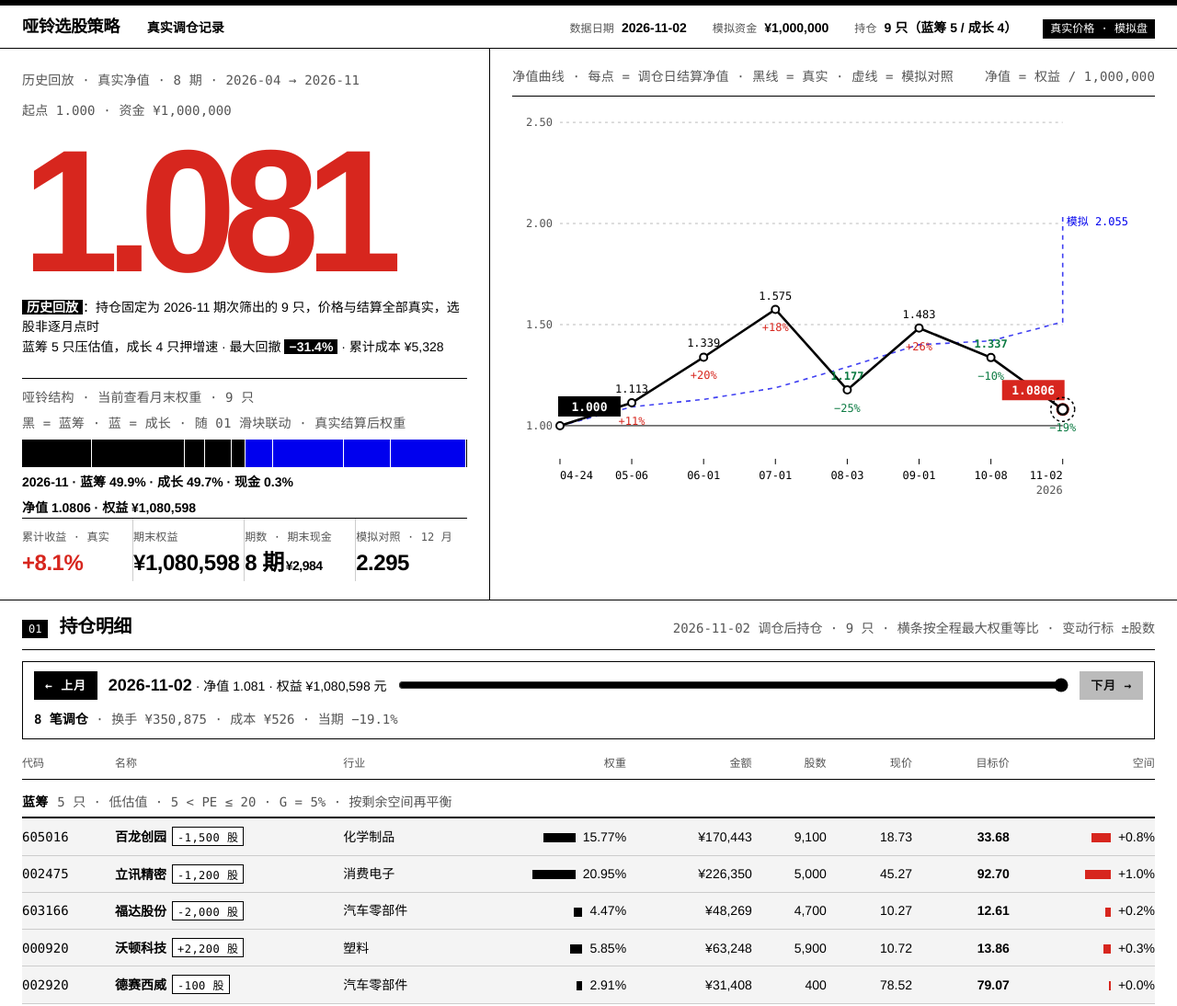
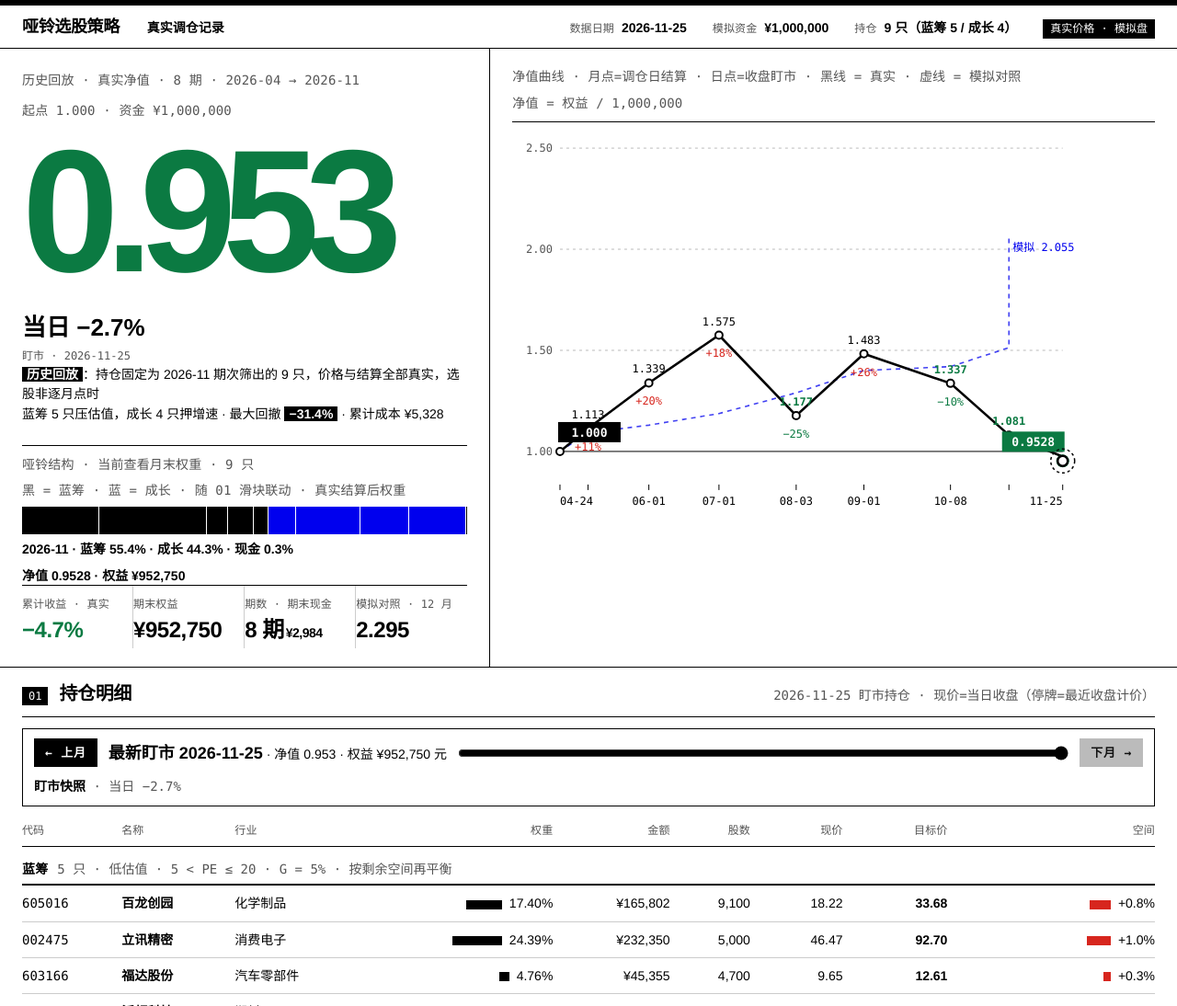
Before and after one commit to marvinxu-free/barbell-portfolio, a plain HTML site: page index.html in a window 1280 px wide. Shown: the top 1094 px of the page at 92% size. Drawn offline with Linux system fonts and the light colour scheme.

Commit message:
每日盯市 2026-11-25

```diff
--- a/index.html
+++ b/index.html
@@ -24,6 +24,9 @@ b,strong{font-weight:700}
 .hero-l{padding:24px 24px 20px;border-right:1px solid #000;display:flex;flex-direction:column;min-width:0}
 .kicker{display:flex;justify-content:space-between;align-items:baseline;gap:12px;flex-wrap:wrap}
 .big{font-size:clamp(120px,14.8vw,220px);font-weight:800;letter-spacing:-.08em;line-height:.8;margin:24px 0 18px;white-space:nowrap}
+.bigrow{display:flex;align-items:flex-end;gap:14px;flex-wrap:wrap}
+.daychg .dv{font-size:26px;font-weight:800}
+.daychg .dd{font-family:var(--mono);font-size:12px;color:#555;margin-top:4px}
 .sub{font-size:14px;line-height:1.55;max-width:36em}
 .sub b{background:#000;color:#fff;padding:0 5px;font-weight:700}
 .bb{margin-top:22px;border-top:1px solid #000;padding-top:10px}
@@ -147,6 +150,7 @@ footer{padding:14px 24px 30px;font-family:var(--mono);font-size:14px;color:#555;
 }
 @media (max-width:720px){
  .hero{grid-template-columns:1fr}
+ .daychg .dv{font-size:20px}
  .hero-l{border-right:none}
  .grid{grid-template-columns:1fr}
  .cell{padding:0 16px 22px}
@@ -213,7 +217,7 @@ footer{padding:14px 24px 30px;font-family:var(--mono);font-size:14px;color:#555;
 <section class="hero">
   <div class="hero-l">
     <div class="kicker"><span class="label" id="kick-l">真实净值 · 每月首交易日结算</span><span class="label">起点 1.000 · 资金 ¥1,000,000</span></div>
-    <div class="big" id="big">2.055</div>
+    <div class="bigrow"><div class="big" id="big">2.055</div><div id="daychg"></div></div>
     <p class="sub" id="hero-sub">每月首个交易日：上期持仓按当日收盘结算，再按剩余空间再平衡<br>蓝筹 5 只压估值，成长 4 只押增速。</p>
     <div class="bb">
       <div class="bb-h"><span class="label">哑铃结构 · 当前查看月末权重 · 9 只</span><span class="label">黑 = 蓝筹 · 蓝 = 成长 · 随 01 滑块联动 · 真实结算后权重</span></div>
@@ -339,8 +343,16 @@ function posNeg(x){return x>=0?'up':'dn';}
 /* ---------- 真实数据：LIVE ---------- */
 var MS=LV.months,N=MS.length,lastM=MS[N-1],firstM=MS[0];
 var CODES=LV.codes,NAME=LV.name,TGT=LV.target;
-var SIDE={};(LV.periods[0].picks.blue||[]).forEach(function(p){SIDE[p.code]='blue'});(LV.periods[0].picks.growth||[]).forEach(function(p){SIDE[p.code]='growth'});
+var SIDE={};(LV.periods[LV.periods.length-1].picks.blue||[]).forEach(function(p){SIDE[p.code]='blue'});(LV.periods[LV.periods.length-1].picks.growth||[]).forEach(function(p){SIDE[p.code]='growth'});
 var PERIODS=LV.periods;
+/* 每日盯市：月点（调仓日结算）+ 日点（收盘盯市）合并时间轴 */
+var MDATES={};MS.forEach(function(m){MDATES[m.date]=1;});
+var D=(LV.daily||[]).filter(function(r){return !MDATES[r.date];});
+var DL=LV.daily_last||null;
+var CURVE=MS.map(function(m,i){return{d:m.date,v:m.nav,mi:i};}).concat(D.map(function(r){return{d:r.date,v:r.nav,mi:-1};})).sort(function(a,b){return a.d<b.d?-1:1;});
+var NAVNOW=DL?DL.nav:lastM.nav, EQNOW=DL?DL.equity:lastM.equity;
+var VM=DL?{date:DL.date,nav:DL.nav,equity:DL.equity,cash:DL.cash,pnl:DL.pnl_day,ret:DL.ret_day,turnover:0,trade_cost:0,orders:[],holdings:DL.holdings,daily:1}:null;
+var TOP=VM?N:N-1;
 /* 目标价 / 行业 / PE 从 PORT（2026-11 期次）补齐 */
 var PR={};(P&&P.rows||[]).forEach(function(r){PR[r.code]=r;});
 var IND={};CODES.forEach(function(c){IND[c]=PR[c]?PR[c].ind:'';});
@@ -356,18 +368,21 @@ var nSells=MS.reduce(function(a,m){return a+m.orders.filter(function(o){return o
 var nBuys=MS.reduce(function(a,m){return a+m.orders.filter(function(o){return o.side==='buy'}).length},0);
 
 /* ---------- nav ---------- */
-$('nav-date').textContent=LV.end;$('nav-cap').textContent=money(1000000);
+$('nav-date').textContent=LV.daily_end||LV.end;$('nav-cap').textContent=money(1000000);
 var nB=CODES.filter(function(c){return SIDE[c]==='blue'}).length,nG=CODES.length-nB;
 $('nav-n').textContent=CODES.length+' 只（蓝筹 '+nB+' / 成长 '+nG+'）';
-$('ft-date').textContent=LV.end;
+$('ft-date').textContent=LV.daily_end||LV.end;
 
 /* ---------- hero ---------- */
 $('kick-l').textContent=(LV.replay?'历史回放 · ':'')+'真实净值 · '+N+' 期 · '+LV.start.slice(0,7)+' → '+LV.end.slice(0,7);
-$('big').textContent=lastM.nav.toFixed(3);
-$('big').style.color=lastM.nav>=1?'var(--up)':'var(--dn)';
-$('stat-ret').textContent=pct((lastM.nav-1)*100,1);$('stat-ret').style.color=lastM.nav>=1?'var(--up)':'var(--dn)';
-$('stat-eq').textContent=money(lastM.equity);
+$('big').textContent=NAVNOW.toFixed(3);
+$('big').style.color=NAVNOW>=1?'var(--up)':'var(--dn)';
+if(DL){$('daychg').innerHTML='<div class="dv '+(DL.ret_day>=0?'up':'dn')+'">当日 '+(DL.ret_day==null?'—':pct(DL.ret_day*100))+'</div><div class="dd">盯市 · '+DL.date+'</div>';$('daychg').className='daychg';}
+else{$('daychg').style.display='none';}
+$('stat-ret').textContent=pct((NAVNOW-1)*100,1);$('stat-ret').style.color=NAVNOW>=1?'var(--up)':'var(--dn)';
+$('stat-eq').textContent=money(EQNOW);
 $('stat-n').innerHTML=N+' 期<small>'+money(lastM.cash)+'</small>';
+if(D){$('chart-hl').textContent='净值曲线 · 月点=调仓日结算 · 日点=收盘盯市 · 黑线 = 真实 · 虚线 = 模拟对照';}
 $('stat-bh').textContent=BH?BH.toFixed(3):'—';
 $('hero-sub').innerHTML=(LV.replay?'<b>历史回放</b>：持仓固定为 2026-11 期次筛出的 9 只，价格与结算全部真实，选股非逐月点时<br>':'每月首个交易日重跑六层筛选，掉出池子卖出、新进买入<br>')+'蓝筹 '+nB+' 只压估值，成长 '+nG+' 只押增速 · 最大回撤 <b>'+pct(mdd*100)+'</b> · 累计成本 '+money(sumCost);
 if(LV.replay){$('hero-sub').title=LV.note;}
@@ -389,45 +404,59 @@ function drawChart(){
   var box=$('chart');if(!box)return;
   var W=Math.max(320,box.clientWidth),narrow=W<560,H=narrow?340:450;
   var padL=narrow?44:52,padR=narrow?16:100,padT=28,padB=narrow?80:70,iw=W-padL-padR,ih=H-padT-padB;
-  var vals=MS.map(function(m){return m.nav});
+  var vals=CURVE.map(function(p){return p.v});
   var yMin=Math.min(0.9,Math.floor(Math.min.apply(null,vals)*10)/10),yMax=Math.max(1.7,Math.ceil(Math.max.apply(null,vals)*2)/2);
   if(BH)yMax=Math.max(yMax,Math.ceil(BH*2)/2);
   function Y(v){return padT+ih*(1-(v-yMin)/(yMax-yMin));}
-  function X(i){return padL+iw*i/(N-1);}
+  /* X 轴：日期线性（月点=调仓日结算，日点=收盘盯市，间距=真实交易日间隔） */
+  var T0=Date.parse(CURVE[0].d),T1=Date.parse(CURVE[CURVE.length-1].d);if(T1<=T0)T1=T0+864e5;
+  function X(ds){return padL+iw*(Date.parse(ds)-T0)/(T1-T0);}
   var step=narrow?Math.ceil(N/5):1;
   var peakIdx=0,worstIdx=1;MS.forEach(function(m,i){if(m.nav>MS[peakIdx].nav)peakIdx=i;if(i>0&&m.ret<MS[worstIdx].ret)worstIdx=i;});
-  var s='<svg xmlns="http://www.w3.org/2000/svg" width="'+W+'" height="'+H+'" viewBox="0 0 '+W+' '+H+'" role="img" aria-label="真实净值曲线，'+N+' 期，从 '+firstM.nav.toFixed(3)+' 到 '+lastM.nav.toFixed(4)+'">';
+  var mpts=CURVE.filter(function(p){return p.mi>=0;}),lastP=CURVE[CURVE.length-1];
+  var col=lastP.v>=1?'var(--up)':'var(--dn)';
+  var s='<svg xmlns="http://www.w3.org/2000/svg" width="'+W+'" height="'+H+'" viewBox="0 0 '+W+' '+H+'" role="img" aria-label="真实净值曲线，'+N+' 期，从 '+CURVE[0].v.toFixed(3)+' 到 '+lastP.v.toFixed(4)+'">';
   /* 网格 */
   var g0=Math.ceil(yMin*2)/2;for(var g=g0;g<=yMax+1e-9;g+=0.5){var y=Y(g);if(y<padT-1||y>padT+ih+1)continue;
     s+='<line x1="'+padL+'" y1="'+y.toFixed(1)+'" x2="'+(W-padR)+'" y2="'+y.toFixed(1)+'" stroke="'+(Math.abs(g-1)<1e-9?'#000':'#bbb')+'" stroke-width="1"'+(Math.abs(g-1)<1e-9?'':' stroke-dasharray="3 4"')+'/>';
     s+='<text x="'+(padL-8)+'" y="'+(y+4).toFixed(1)+'" font-size="12" fill="#555" text-anchor="end">'+g.toFixed(2)+'</text>';}
-  /* X 轴 */
-  var axisY=H-padB+14;
-  MS.forEach(function(m,i){var x=X(i);
+  /* X 轴：月点日期打 tick，末端 tick/标签用最后日点日期 */
+  var axisY=H-padB+14,endD=lastP.d,lastLabX=-1e9;
+  MS.forEach(function(m,i){var x=X(m.date);
     s+='<line x1="'+x.toFixed(1)+'" y1="'+axisY+'" x2="'+x.toFixed(1)+'" y2="'+(axisY+6)+'" stroke="#000" stroke-width="1"/>';
-    if(i%step===0&&i!==N-1){s+='<text x="'+x.toFixed(1)+'" y="'+(axisY+22)+'" font-size="12" fill="#000" text-anchor="'+(i===0?'start':'middle')+'">'+m.date.slice(5)+'</text>';}
-    if(i===N-1){var up1=(N-1)%step===0;s+='<text x="'+x.toFixed(1)+'" y="'+(axisY+(up1?22:36))+'" font-size="12" fill="#000" text-anchor="end">'+m.date.slice(5)+'</text>';}
-    if(m.date.slice(5)==='01'||i===N-1){var yy=axisY+((narrow&&i===N-1&&(N-1)%step!==0)?50:38);s+='<text x="'+x.toFixed(1)+'" y="'+yy+'" font-size="12" fill="#555" text-anchor="'+(i===N-1?'end':'middle')+'">'+m.date.slice(0,4)+'</text>';}});
+    /* 日期线性后相邻月点可能过近：与上一标签间距 <40px 的跳过，防重叠 */
+    if(i%step===0&&i!==N-1&&x-lastLabX>=60){s+='<text x="'+x.toFixed(1)+'" y="'+(axisY+22)+'" font-size="12" fill="#000" text-anchor="'+(i===0?'start':'middle')+'">'+m.date.slice(5)+'</text>';lastLabX=x;}
+    if(m.date.slice(5)==='01'&&x-lastLabX>=60){s+='<text x="'+x.toFixed(1)+'" y="'+(axisY+38)+'" font-size="12" fill="#555" text-anchor="middle">'+m.date.slice(0,4)+'</text>';}});
+  var xe=X(endD);
+  s+='<line x1="'+xe.toFixed(1)+'" y1="'+axisY+'" x2="'+xe.toFixed(1)+'" y2="'+(axisY+6)+'" stroke="#000" stroke-width="1"/>';
+  s+='<text x="'+xe.toFixed(1)+'" y="'+(axisY+22)+'" font-size="12" fill="#000" text-anchor="end">'+endD.slice(5)+'</text>';
+  s+='<text x="'+xe.toFixed(1)+'" y="'+(narrow?50:38)+axisY+'" font-size="12" fill="#555" text-anchor="end">'+endD.slice(0,4)+'</text>';
   /* 模拟对照：从首期起按同一横轴（12 个月）画成虚线，只占前 12 格 */
   if(SIM&&SIM.length>1){
-    var sd=SIM.map(function(l,i){return (i?'L':'M')+X(Math.min(i,N-1)).toFixed(1)+' '+Y(l.nav).toFixed(1);}).join(' ');
+    var sd=SIM.map(function(l,i){return (i?'L':'M')+X(MS[Math.min(i,N-1)].date).toFixed(1)+' '+Y(l.nav).toFixed(1);}).join(' ');
     s+='<path d="'+sd+'" fill="none" stroke="#0000EE" stroke-width="1.6" stroke-dasharray="5 5" opacity=".75"/>';
-    var sx=X(Math.min(SIM.length-1,N-1));s+='<text x="'+(narrow?sx-6:sx+4).toFixed(1)+'" y="'+(Y(SIM[SIM.length-1].nav)+(narrow?16:14)).toFixed(1)+'" font-size="12" fill="#0000EE" text-anchor="'+(narrow?'end':'start')+'">模拟 '+SIM[SIM.length-1].nav.toFixed(3)+'</text>';
+    var sx=X(MS[Math.min(SIM.length-1,N-1)].date);s+='<text x="'+(narrow?sx-6:sx+4).toFixed(1)+'" y="'+(Y(SIM[SIM.length-1].nav)+(narrow?16:14)).toFixed(1)+'" font-size="12" fill="#0000EE" text-anchor="'+(narrow?'end':'start')+'">模拟 '+SIM[SIM.length-1].nav.toFixed(3)+'</text>';
   }
-  /* 真实净值 */
-  var pts=MS.map(function(m,i){return [X(i),Y(m.nav)];});
-  var col=lastM.nav>=1?'var(--up)':'var(--dn)';
-  s+='<path d="'+pts.map(function(p,i){return (i?'L':'M')+p[0].toFixed(1)+' '+p[1].toFixed(1);}).join(' ')+'" fill="none" stroke="#000" stroke-width="2.6" stroke-linejoin="miter"/>';
-  pts.forEach(function(p,i){if(i<N-1)s+='<circle cx="'+p[0].toFixed(1)+'" cy="'+p[1].toFixed(1)+'" r="4" fill="#fff" stroke="#000" stroke-width="2"/>';});
-  /* 标签：起点、每期、终点 */
-  pts.forEach(function(p,i){var x=p[0],y=p[1],t=MS[i].nav.toFixed(3),bw=68,bh=22,r=MS[i].ret;
-    if(i===0){s+='<rect x="'+(x-2).toFixed(1)+'" y="'+(y-32).toFixed(1)+'" width="'+bw+'" height="'+bh+'" fill="#000"/><text x="'+(x-2+bw/2).toFixed(1)+'" y="'+(y-16).toFixed(1)+'" font-size="13" font-weight="700" fill="#fff" text-anchor="middle">'+t+'</text>';}
-    else if(i===N-1){s+='<circle cx="'+x.toFixed(1)+'" cy="'+y.toFixed(1)+'" r="7" fill="'+col+'"/>';var rx=x-bw+2;s+='<rect x="'+rx.toFixed(1)+'" y="'+(y-32).toFixed(1)+'" width="'+bw+'" height="'+bh+'" fill="'+col+'"/><text x="'+(rx+bw/2).toFixed(1)+'" y="'+(y-16).toFixed(1)+'" font-size="13" font-weight="700" fill="#fff" text-anchor="middle">'+MS[i].nav.toFixed(4)+'</text>';}
-    else if(!narrow||i===peakIdx){s+='<text x="'+x.toFixed(1)+'" y="'+(y-11).toFixed(1)+'" font-size="12" font-weight="'+(r<0?'700':'400')+'" fill="'+(r<0?'var(--dn)':'#000')+'" text-anchor="middle">'+t+'</text>';}
-    if(i>0&&(!narrow)){s+='<text x="'+x.toFixed(1)+'" y="'+(y+24).toFixed(1)+'" font-size="12" fill="'+(r>=0?'var(--up)':'var(--dn)')+'" text-anchor="middle">'+pct(r*100,0)+'</text>';}
-    else if(i>0&&narrow&&i===worstIdx){s+='<text x="'+(x+30).toFixed(1)+'" y="'+(y+4).toFixed(1)+'" font-size="12" font-weight="700" fill="var(--dn)" text-anchor="start">'+pct(r*100,0)+'</text>';}
-    else if(i>0&&narrow&&r<0&&i%step===0){s+='<text x="'+x.toFixed(1)+'" y="'+(y+24).toFixed(1)+'" font-size="12" font-weight="700" fill="var(--dn)" text-anchor="middle">'+pct(r*100,0)+'</text>';}
-  });
+  /* 真实净值：一条 path 连全部月点+日点 */
+  var pts=CURVE.map(function(p){return [X(p.d),Y(p.v)];});
+  s+='<path d="'+pts.map(function(q,i){return (i?'L':'M')+q[0].toFixed(1)+' '+q[1].toFixed(1);}).join(' ')+'" fill="none" stroke="#000" stroke-width="2.6" stroke-linejoin="miter"/>';
+  /* 圆点只画月点（终点大彩点单独画） */
+  mpts.forEach(function(mp,k){if(k<mpts.length-1||DL){var x=X(mp.d),y=Y(mp.v);s+='<circle cx="'+x.toFixed(1)+'" cy="'+y.toFixed(1)+'" r="4" fill="#fff" stroke="#000" stroke-width="2"/>';}});
+  /* 标签：起点、各月点（3 位小数 + ret）、终点（4 位小数大彩点） */
+  mpts.forEach(function(mp,k){var x=X(mp.d),y=Y(mp.v),t=mp.v.toFixed(3),bw=68,bh=22,r=MS[k].ret;
+    if(k===0){s+='<rect x="'+(x-2).toFixed(1)+'" y="'+(y-32).toFixed(1)+'" width="'+bw+'" height="'+bh+'" fill="#000"/><text x="'+(x-2+bw/2).toFixed(1)+'" y="'+(y-16).toFixed(1)+'" font-size="13" font-weight="700" fill="#fff" text-anchor="middle">'+t+'</text>';}
+    else if(k===mpts.length-1&&!DL){/* 终点由下面统一画 */}
+    else if(!narrow||k===peakIdx){s+='<text x="'+x.toFixed(1)+'" y="'+(y-11).toFixed(1)+'" font-size="12" font-weight="'+(r<0?'700':'400')+'" fill="'+(r<0?'var(--dn)':'#000')+'" text-anchor="middle">'+t+'</text>';}
+    if(k>0&&k!==mpts.length-1){
+      if(!narrow){s+='<text x="'+x.toFixed(1)+'" y="'+(y+24).toFixed(1)+'" font-size="12" fill="'+(r>=0?'var(--up)':'var(--dn)')+'" text-anchor="middle">'+pct(r*100,0)+'</text>';}
+      else if(k===worstIdx){s+='<text x="'+(x+30).toFixed(1)+'" y="'+(y+4).toFixed(1)+'" font-size="12" font-weight="700" fill="var(--dn)" text-anchor="start">'+pct(r*100,0)+'</text>';}
+      else if(r<0&&k%step===0){s+='<text x="'+x.toFixed(1)+'" y="'+(y+24).toFixed(1)+'" font-size="12" font-weight="700" fill="var(--dn)" text-anchor="middle">'+pct(r*100,0)+'</text>';}
+    }});
+  /* 终点：大彩点 + 4 位小数标签（月点或日点） */
+  var bw=68,bh=22;
+  var xle=X(lastP.d),yle=Y(lastP.v);
+  s+='<circle cx="'+xle.toFixed(1)+'" cy="'+yle.toFixed(1)+'" r="7" fill="'+col+'"/>';
+  var rx=xle-bw+2;s+='<rect x="'+rx.toFixed(1)+'" y="'+(yle-32).toFixed(1)+'" width="'+bw+'" height="'+bh+'" fill="'+col+'"/><text x="'+(rx+bw/2).toFixed(1)+'" y="'+(yle-16).toFixed(1)+'" font-size="13" font-weight="700" fill="#fff" text-anchor="middle">'+lastP.v.toFixed(4)+'</text>';
   s+='</svg>';box.innerHTML=s;
   heroHl(mi);
 }
@@ -436,9 +465,11 @@ function heroHl(i){
   var old=svg.querySelector('.hl');if(old)old.remove();
   var W=Math.max(320,box.clientWidth),narrow=W<560,H=narrow?340:450;
   var padL=narrow?44:52,padR=narrow?16:100,padT=28,padB=narrow?80:70,iw=W-padL-padR,ih=H-padT-padB;
-  var vals=MS.map(function(m){return m.nav});
+  var vals=CURVE.map(function(p){return p.v});
   var yMin=Math.min(0.9,Math.floor(Math.min.apply(null,vals)*10)/10),yMax=Math.max(1.7,Math.ceil(Math.max.apply(null,vals)*2)/2);if(BH)yMax=Math.max(yMax,Math.ceil(BH*2)/2);
-  var x=padL+iw*i/(N-1),y=padT+ih*(1-(MS[i].nav-yMin)/(yMax-yMin));
+  var ds=i<N?MS[i].date:(DL?DL.date:MS[N-1].date), v=i<N?MS[i].nav:(DL?DL.nav:MS[N-1].nav);
+  var T0=Date.parse(CURVE[0].d),T1=Date.parse(CURVE[CURVE.length-1].d);if(T1<=T0)T1=T0+864e5;
+  var x=padL+iw*(Date.parse(ds)-T0)/(T1-T0),y=padT+ih*(1-(v-yMin)/(yMax-yMin));
   var g=document.createElementNS('http://www.w3.org/2000/svg','g');g.setAttribute('class','hl');
   g.innerHTML='<circle cx="'+x.toFixed(1)+'" cy="'+y.toFixed(1)+'" r="13" fill="none" stroke="#000" stroke-width="1.5" stroke-dasharray="3 3"/><circle cx="'+x.toFixed(1)+'" cy="'+y.toFixed(1)+'" r="5.5" fill="#fff" stroke="#000" stroke-width="2.5"/>';
   svg.appendChild(g);
@@ -467,11 +498,17 @@ function mRow(c,m,prev){
 }
 function group(t,label){return '<tr class="g"><td colspan="9"><b>'+t+'</b>'+label+'</td></tr>';}
 function renderHold(i){
-  mi=i;var m=MS[i],prev=i>0?MS[i-1]:null,hd=m.holdings;
-  $('mRange').max=N-1;$('mRange').value=i;$('mPrev').disabled=i===0;$('mNext').disabled=i===N-1;
+  mi=i;var m=(i===N&&VM)?VM:MS[i],prev=i>0?MS[i-1]:null,hd=m.holdings;
+  $('mRange').max=TOP;$('mRange').value=i;$('mPrev').disabled=i===0;$('mNext').disabled=i===TOP;
   $('mMonth').textContent=m.date;$('mNav').textContent=m.nav.toFixed(3);$('mEq').textContent=money(m.equity);
+  if(m.daily){
+    $('mMonth').textContent='最新盯市 '+VM.date;
+    $('mChg').innerHTML='<b>盯市快照</b> · 当日 '+(VM.ret==null?'—':pct(VM.ret*100));
+    $('holdSub').textContent=VM.date+' 盯市持仓 · 现价=当日收盘（停牌=最近收盘计价）';
+  }else{
   $('mChg').innerHTML=i===0?'<b>建仓</b> · 换手 '+money(m.turnover)+' · 成本 '+money(m.trade_cost):'<b>'+m.orders.length+' 笔调仓</b> · 换手 '+money(m.turnover)+' · 成本 '+money(m.trade_cost)+' · 当期 '+pct(m.ret*100);
   $('holdSub').textContent=m.date+' 调仓后持仓 · '+CODES.length+' 只 · 横条按全程最大权重等比 · 变动行标 ±股数';
+  }
   var b=CODES.filter(function(c){return SIDE[c]==='blue'}),g=CODES.filter(function(c){return SIDE[c]==='growth'});
   $('hold').innerHTML=group('蓝筹',b.length+' 只 · 低估值 · 5 < PE ≤ 20 · G = 5% · 按剩余空间再平衡')+b.map(function(c){return hRow(c,m,prev);}).join('')
    +group('成长',g.length+' 只 · 高增速 · G = 行业中位数 · 按剩余空间再平衡')+g.map(function(c){return hRow(c,m,prev);}).join('')
@@ -484,13 +521,14 @@ function renderHold(i){
 }
 $('mRange').addEventListener('input',function(){renderHold(+this.value);});
 $('mPrev').addEventListener('click',function(){if(mi>0)renderHold(mi-1);});
-$('mNext').addEventListener('click',function(){if(mi<N-1)renderHold(mi+1);});
+$('mNext').addEventListener('click',function(){if(mi<TOP)renderHold(mi+1);});
 var t2;window.addEventListener('resize',function(){clearTimeout(t2);t2=setTimeout(function(){drawChart();},120);});
-renderHold(N-1);drawChart();
-$('hold-note').textContent='结算：上期持仓 × 本期调仓日收盘价（前复权）= 当期权益，再按「剩余空间 = 目标价 / 现价 − 1」归一化分配两端各 50% 预算，整手贪心，余款为现金。用上方滑块或 ← → 按期翻看，变动行标 ±股数，首屏曲线同步高亮当期点'+(LV.replay?'。历史回放期目标价固定为 2026-11 期次值':'');
+renderHold(TOP);drawChart();
+$('hold-note').textContent='结算：上期持仓 × 本期调仓日收盘价（前复权）= 当期权益，再按「剩余空间 = 目标价 / 现价 − 1」归一化分配两端各 50% 预算，整手贪心，余款为现金。用上方滑块或 ← → 按期翻看，变动行标 ±股数，首屏曲线同步高亮当期点'+(LV.replay?'。历史回放期目标价固定为 2026-11 期次值':'')+'；最右档为每日收盘盯市（持仓不动，停牌按最近收盘计价）';
 
 /* ---------- 03b 当期调仓单 ---------- */
 function renderOrders(i){
+  if(i===N&&VM){$('orders').innerHTML='<tr><td class="l" colspan="8" style="color:#555">盯市日无成交</td></tr>';$('ordSub').textContent=VM.date+' · 收盘盯市 · 无调仓';return;}
   var m=MS[i],hd=m.holdings,per=null;
   for(var k=0;k<PERIODS.length;k++){if(PERIODS[k].asof===m.date||PERIODS[k].asof.slice(0,7)===m.date.slice(0,7)){per=PERIODS[k];break;}}
   var orders=(per&&per.orders&&per.orders.length)?per.orders:m.orders;
```
Also changed, not shown: data/live.js, 1 other file.
